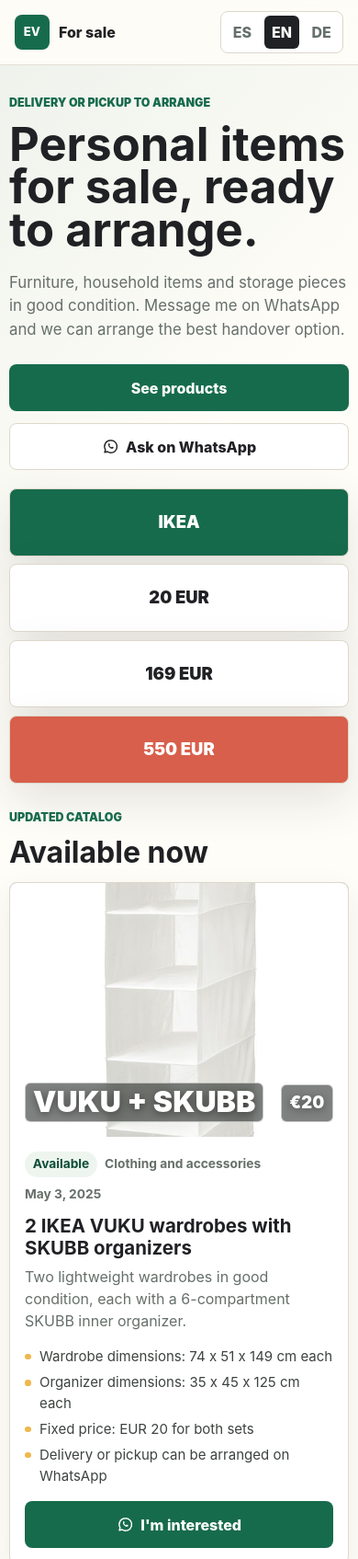
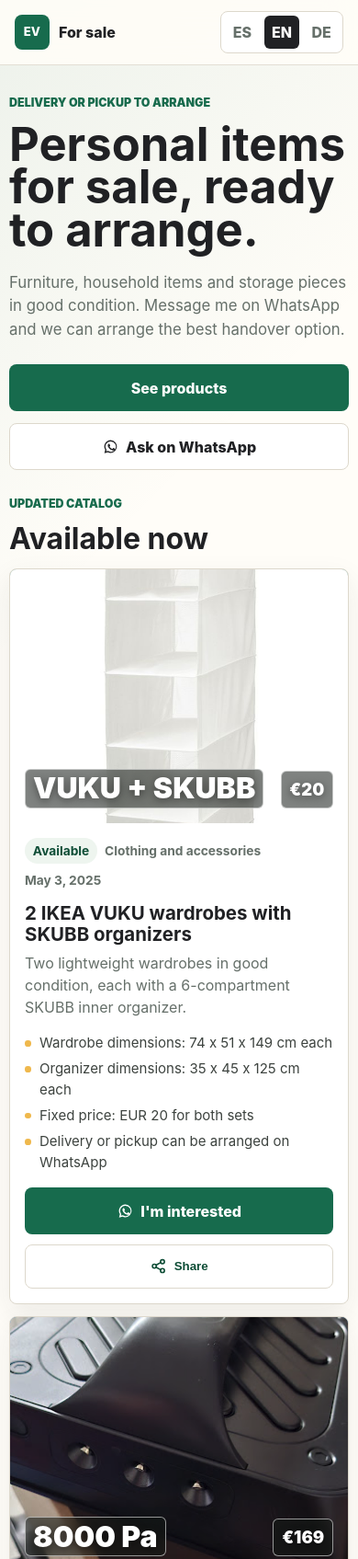
Before and after one commit to emersonposadas/en-venta, a plain HTML site: page index.html in a window 390 px wide. Shown: the top 1695 px of the page at 92% size. Drawn offline with Linux system fonts and the light colour scheme.

Commit message:
Add product sharing and simplify hero

```diff
--- a/app.js
+++ b/app.js
@@ -11,6 +11,8 @@
     available: "Disponible",
     sold: "Vendido",
     reserve: "Me interesa",
+    share: "Compartir",
+    copied: "Enlace copiado",
     footerNote: "Venta privada. Entrega o recogida segun el articulo.",
     pagesReady: "Listo para GitHub Pages",
     generalMessage: "Hola, vi tu pagina de cosas en venta y quiero hacer una consulta.",
@@ -28,6 +30,8 @@
     available: "Available",
     sold: "Sold",
     reserve: "I'm interested",
+    share: "Share",
+    copied: "Link copied",
     footerNote: "Private sale. Delivery or pickup depends on the item.",
     pagesReady: "Ready for GitHub Pages",
     generalMessage: "Hi, I saw your sale page and would like to ask a question.",
@@ -45,6 +49,8 @@
     available: "Verfuegbar",
     sold: "Verkauft",
     reserve: "Ich habe Interesse",
+    share: "Teilen",
+    copied: "Link kopiert",
     footerNote: "Privatverkauf. Uebergabe oder Abholung je nach Artikel.",
     pagesReady: "Bereit fuer GitHub Pages",
     generalMessage: "Hallo, ich habe deine Verkaufsseite gesehen und moechte etwas fragen.",
@@ -58,8 +64,16 @@
 
 const whatsappIcon = `
   <svg class="whatsapp-icon" viewBox="0 0 24 24" aria-hidden="true" focusable="false">
-    <path d="M12 3.5a8.4 8.4 0 0 0-7.2 12.7l-1 3.6 3.7-1a8.4 8.4 0 1 0 4.5-15.3Z" fill="none" stroke="currentColor" stroke-width="1.8" stroke-linejoin="round"/>
-    <path d="M9.1 8.5c-.2.4-.4.7-.4 1.2 0 2.2 2.8 5.1 5.3 5.1.5 0 .9-.1 1.3-.4.3-.2.5-.8.6-1.1.1-.2 0-.4-.2-.5l-1.5-.7c-.2-.1-.4-.1-.6.1l-.5.6c-.1.2-.3.2-.5.1-1-.4-1.9-1.2-2.4-2.2-.1-.2-.1-.4.1-.5l.5-.5c.2-.2.2-.4.1-.6l-.7-1.5c-.1-.2-.3-.3-.5-.3-.2 0-.5.1-.6.2Z" fill="currentColor"/>
+    <path fill="currentColor" d="M12.04 3.1a8.76 8.76 0 0 0-7.52 13.25L3.4 20.9l4.66-1.08a8.75 8.75 0 1 0 3.98-16.72Zm0 1.75a7 7 0 0 1 5.97 10.66 7 7 0 0 1-9.66 2.47l-.3-.18-2.2.51.53-2.13-.2-.32A7 7 0 0 1 12.04 4.85Zm-2.5 3.4c-.17 0-.42.06-.64.3-.22.23-.84.82-.84 2 0 1.17.86 2.31.98 2.47.12.16 1.68 2.68 4.14 3.65 2.04.8 2.46.64 2.9.6.44-.04 1.43-.58 1.63-1.14.2-.56.2-1.04.14-1.14-.06-.1-.22-.16-.46-.28l-1.68-.83c-.22-.1-.4-.16-.56.12-.16.23-.64.82-.78.98-.14.16-.28.18-.52.06-.24-.12-1.02-.38-1.95-1.2-.72-.64-1.2-1.43-1.35-1.67-.14-.24-.02-.37.1-.49.11-.1.24-.28.36-.42.12-.14.16-.24.24-.4.08-.16.04-.3-.02-.42l-.76-1.82c-.2-.48-.4-.5-.56-.5h-.48Z"/>
+  </svg>
+`;
+
+const shareIcon = `
+  <svg class="share-icon" viewBox="0 0 24 24" aria-hidden="true" focusable="false">
+    <path d="M8.7 10.6 15.2 7M8.7 13.4l6.5 3.6" fill="none" stroke="currentColor" stroke-width="2" stroke-linecap="round"/>
+    <circle cx="6.5" cy="12" r="2.7" fill="none" stroke="currentColor" stroke-width="2"/>
+    <circle cx="17.5" cy="6" r="2.7" fill="none" stroke="currentColor" stroke-width="2"/>
+    <circle cx="17.5" cy="18" r="2.7" fill="none" stroke="currentColor" stroke-width="2"/>
   </svg>
 `;
 
@@ -102,6 +116,11 @@
   return `https://wa.me/${phone}?text=${encodeURIComponent(message)}`;
 }
 
+function productUrl(product) {
+  const baseUrl = `${window.location.origin}${window.location.pathname}`;
+  return `${baseUrl}#${product.id}`;
+}
+
 function renderStaticText() {
   document.documentElement.lang = state.lang;
   document.querySelectorAll("[data-i18n]").forEach((node) => {
@@ -125,6 +144,7 @@
     const isSold = product.sold === true;
     const title = productText(product, "title");
     const card = document.createElement("article");
+    card.id = product.id;
     card.className = `product-card ${isSold ? "sold" : ""}`;
     card.style.setProperty("--accent", product.image.accent);
 
@@ -155,6 +175,9 @@
         </ul>
         <div class="product-actions">
           ${primaryButton}
+          <button class="button button-secondary share-button" type="button" data-share-id="${product.id}">
+            ${shareIcon}<span>${t("share")}</span>
+          </button>
         </div>
       </div>
     `;
@@ -170,9 +193,52 @@
   renderProducts();
 }
 
+async function shareProduct(productId) {
+  const product = window.PRODUCTS.find((item) => item.id === productId);
+  if (!product) return;
+
+  const title = productText(product, "title");
+  const text = productText(product, "summary");
+  const url = productUrl(product);
+
+  if (navigator.share) {
+    await navigator.share({ title, text, url });
+    return;
+  }
+
+  if (navigator.clipboard) {
+    await navigator.clipboard.writeText(url);
+  } else {
+    const input = document.createElement("textarea");
+    input.value = url;
+    input.setAttribute("readonly", "");
+    input.style.position = "fixed";
+    input.style.opacity = "0";
+    document.body.appendChild(input);
+    input.select();
+    document.execCommand("copy");
+    input.remove();
+  }
+
+  const button = document.querySelector(`[data-share-id="${productId}"] span`);
+  if (!button) return;
+
+  const originalText = button.textContent;
+  button.textContent = t("copied");
+  window.setTimeout(() => {
+    button.textContent = originalText;
+  }, 1800);
+}
+
 document.querySelectorAll(".language-button").forEach((button) => {
   button.addEventListener("click", () => setLanguage(button.dataset.lang));
 });
 
+document.getElementById("products").addEventListener("click", (event) => {
+  const shareButton = event.target.closest("[data-share-id]");
+  if (!shareButton) return;
+  shareProduct(shareButton.dataset.shareId).catch(() => {});
+});
+
 renderStaticText();
 renderProducts();
--- a/index.html
+++ b/index.html
@@ -34,12 +34,6 @@
             <a class="button button-secondary" id="generalWhatsapp" href="#" target="_blank" rel="noreferrer" data-i18n="askWhatsapp">Preguntar por WhatsApp</a>
           </div>
         </div>
-        <div class="hero-board" aria-hidden="true">
-          <div class="hero-tile hero-tile-large">IKEA</div>
-          <div class="hero-tile">20 EUR</div>
-          <div class="hero-tile">169 EUR</div>
-          <div class="hero-tile hero-tile-wide">550 EUR</div>
-        </div>
       </section>
 
       <section class="section-heading" aria-labelledby="products-title">
--- a/styles.css
+++ b/styles.css
@@ -102,16 +102,14 @@
 }
 
 .hero {
-  min-height: calc(100vh - 5rem);
-  display: grid;
-  grid-template-columns: minmax(0, 1fr) minmax(20rem, 0.78fr);
-  gap: clamp(1.5rem, 5vw, 4rem);
+  min-height: min(42rem, calc(100vh - 5rem));
+  display: flex;
   align-items: center;
   padding: clamp(2.5rem, 6vw, 5.5rem) 0 2.5rem;
 }
 
 .hero-copy {
-  max-width: 43rem;
+  max-width: 52rem;
 }
 
 .eyebrow {
@@ -183,40 +181,6 @@
 .button-secondary {
   border-color: var(--line);
   background: var(--surface);
-}
-
-.hero-board {
-  display: grid;
-  grid-template-columns: repeat(2, minmax(0, 1fr));
-  gap: 0.8rem;
-  align-self: stretch;
-  min-height: 28rem;
-}
-
-.hero-tile {
-  display: grid;
-  min-height: 8rem;
-  place-items: center;
-  border: 1px solid var(--line);
-  border-radius: 8px;
-  background: var(--surface);
-  box-shadow: var(--shadow);
-  color: var(--ink);
-  font-size: clamp(1.15rem, 4vw, 2.4rem);
-  font-weight: 950;
-}
-
-.hero-tile-large {
-  grid-row: span 2;
-  background: var(--green);
-  color: white;
-  writing-mode: vertical-rl;
-}
-
-.hero-tile-wide {
-  grid-column: 1 / -1;
-  background: var(--coral);
-  color: white;
 }
 
 .section-heading {
@@ -363,13 +327,20 @@
 }
 
 .product-actions {
-  display: flex;
+  display: grid;
+  grid-template-columns: minmax(0, 1fr) auto;
   gap: 0.65rem;
   margin-top: auto;
 }
 
-.product-actions .button {
+.product-actions .button-primary {
   width: 100%;
+}
+
+.share-button {
+  color: var(--green-dark);
+  cursor: pointer;
+  white-space: nowrap;
 }
 
 .sold {
@@ -407,12 +378,7 @@
 
 @media (max-width: 920px) {
   .hero {
-    grid-template-columns: 1fr;
     min-height: auto;
-  }
-
-  .hero-board {
-    min-height: 18rem;
   }
 
   .product-grid {
@@ -452,23 +418,6 @@
     width: 100%;
   }
 
-  .hero-board {
-    grid-template-columns: 1fr;
-    min-height: auto;
-    gap: 0.55rem;
-  }
-
-  .hero-tile {
-    min-height: 4.6rem;
-  }
-
-  .hero-tile-large,
-  .hero-tile-wide {
-    grid-column: auto;
-    grid-row: auto;
-    writing-mode: horizontal-tb;
-  }
-
   .section-heading {
     display: block;
   }
@@ -478,6 +427,10 @@
     gap: 0.85rem;
   }
 
+  .product-actions {
+    grid-template-columns: 1fr;
+  }
+
   .media-label span:first-child {
     font-size: 2rem;
   }
```
